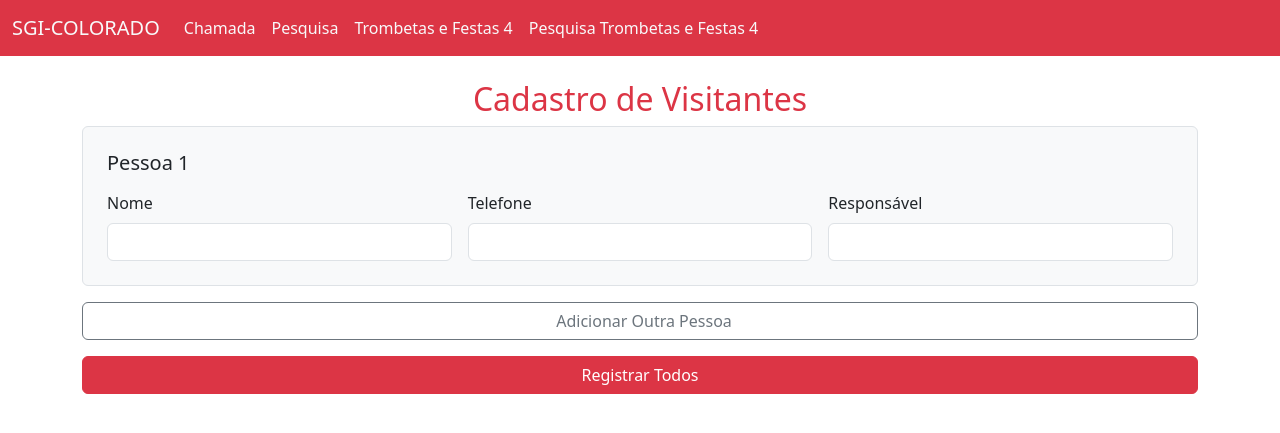
After one commit to douglasjava/sgi-colorado, a Flask app: page /trombetas in a window 1280 px wide. The commit adds this page. Shown: the top 433 px of the page. Run offline with Flask 2, Linux system fonts and the light colour scheme.

Commit message:
Fixs - Incluir tela para registro do Trombetas e Festas - Incluir tela para pesquisa e baixar relatório para o trombetas e festas

```diff
--- a/app.py
+++ b/app.py
@@ -1,4 +1,5 @@
 import os
+from datetime import datetime
 from io import StringIO
 
 from flask import Flask, render_template, request, redirect, url_for, flash, Response, session
@@ -7,11 +8,20 @@ import csv
 from urllib.parse import parse_qs, urlparse
 
 from database.database_manager import load_names, insert_presenca, load_result, remover_chamada, count_pessoa_grupo, \
-    count_pessoa
+    count_pessoa, insert_item_event_tf, pesquisa_event_tf
 
 app = Flask(__name__)
 app.secret_key = 'supersecretkey'
 
+DAYS_MAP = {
+    0: 'Segunda',
+    1: 'Terca',
+    2: 'Quarta',
+    3: 'Quinta',
+    4: 'Sexta',
+    5: 'Sábado',
+    6: 'Domingo'
+}
 
 @app.route('/')
 def index():
@@ -145,6 +155,41 @@ def download_csv():
     )
 
 
+@app.route('/download_tf_csv')
+def download_tf_csv():
+    try:
+        # Recupera os dados dos visitantes
+        visitantes = pesquisa_event_tf()
+
+        # Cria um arquivo CSV na memória
+        output = StringIO()
+        writer = csv.DictWriter(output, fieldnames=['Nome do Visitante', 'Telefone', 'Responsavel', 'Data do Evento'])
+        writer.writeheader()
+
+        for visitante in visitantes:
+            writer.writerow({
+                'Nome do Visitante': visitante['visitor_name'],
+                'Telefone': visitante['phone'],
+                'Responsavel': visitante['responsible'],
+                'Data do Evento': visitante['event_date'].strftime('%Y-%m-%d')  # Formata a data
+            })
+
+        # Rewind no StringIO
+        output.seek(0)
+
+        # Retorna a resposta com o CSV gerado
+        return Response(
+            output.getvalue(),
+            mimetype='text/csv',
+            headers={"Content-Disposition": "attachment;filename=visitantes.csv"}
+        )
+
+    except Exception as e:
+        print(f"Erro ao gerar o arquivo CSV: {e}")
+        flash("Erro ao gerar o arquivo CSV.", 'danger')
+        return redirect('/pesquisa_trombetas')
+
+
 @app.route('/dashboard', methods=['GET'])
 def dashboard():
 
@@ -160,6 +205,51 @@ def delete_presenca(presenca_id):
     remover_chamada(presenca_id)
     flash('Registro excluído com sucesso!', 'success')
     return redirect(url_for('pesquisa'))
+
+
+@app.route('/trombetas', methods=['GET', 'POST'])
+def trombetas():
+    if request.method == 'GET':
+        return render_template('trombetas.html')
+
+    if request.method == 'POST':
+        try:
+            visitantes = request.json.get('visitantes', [])
+            data_register = datetime.now().strftime('%Y-%m-%d')
+
+            if not visitantes:
+                flash('Nenhum dado recebido!', 'danger')
+                return redirect('/trombetas')
+
+            for visitante in visitantes:
+                insert_item_event_tf(
+                    visitante['name'],
+                    visitante['phone'],
+                    visitante['responsible'],
+                    data_register
+                )
+
+            flash('Visitantes registrados com sucesso!', 'success')
+        except Exception as e:
+            print(f"Erro ao registrar os visitantes: ", e)
+            flash(f'Ocorreu um erro ao registrar os visitantes: {str(e)}', 'danger')
+
+        return redirect('/trombetas')
+
+
+@app.route('/pesquisa_trombetas', methods=['GET'])
+def pesquisa_trombetas():
+    try:
+
+        visitantes = pesquisa_event_tf()
+
+        # Passa os dados para o template
+        return render_template('pesquisa_trombetas.html', visitantes=visitantes)
+
+    except Exception as e:
+        print(f"Erro ao consultar dados: {e}")
+        flash("Erro ao carregar os dados.", 'danger')
+        return redirect('/pesquisa_trombetas')
 
 
 def calculate_presence_percentage(presencas, count_group):
--- /dev/null
+++ b/templates/trombetas.html
@@ -0,0 +1,238 @@
+<!DOCTYPE html>
+<html lang="pt">
+
+<head>
+  <meta charset="UTF-8">
+  <meta name="viewport" content="width=device-width, initial-scale=1.0">
+  <title>Cadastro de Visitantes</title>
+  <link href="https://cdn.jsdelivr.net/npm/bootstrap@5.3.0-alpha1/dist/css/bootstrap.min.css" rel="stylesheet">
+  <script defer src="https://cdn.jsdelivr.net/npm/bootstrap@5.3.0-alpha1/dist/js/bootstrap.bundle.min.js"></script>
+</head>
+
+<body>
+  <!-- Navbar Setup -->
+  <nav class="navbar navbar-expand-lg navbar-light bg-danger">
+    <div class="container-fluid">
+      <!-- Navbar brand -->
+      <a class="navbar-brand text-light" href="{{ url_for('index') }}">
+        SGI-COLORADO
+      </a>
+      <!-- Navbar toggle button -->
+      <button class="navbar-toggler" type="button" data-bs-toggle="offcanvas" data-bs-target="#sidebar" aria-controls="sidebar">
+        <span class="navbar-toggler-icon"></span>
+      </button>
+      <!-- Top menu in navbar -->
+      <div class="collapse navbar-collapse" id="navbarSupportedContent">
+        <ul class="navbar-nav me-auto mb-2 mb-lg-0">
+          <li class="nav-item">
+            <a class="nav-link active text-light" aria-current="page" href="{{ url_for('chamada') }}">
+              Chamada
+            </a>
+          </li>
+          <li class="nav-item">
+            <a class="nav-link text-light" href="{{ url_for('pesquisa') }}">
+              Pesquisa
+            </a>
+          </li>
+          <li class="nav-item">
+            <a class="nav-link text-light" href="{{ url_for('trombetas') }}">
+              Trombetas e Festas 4
+            </a>
+          </li>
+          <li class="nav-item">
+            <a class="nav-link text-light" href="{{ url_for('pesquisa_trombetas') }}">
+              Pesquisa Trombetas e Festas 4
+            </a>
+          </li>
+        </ul>
+      </div>
+    </div>
+  </nav>
+
+  <!-- Sidebar Setup -->
+  <div class="offcanvas offcanvas-start" tabindex="-1" id="sidebar">
+    <div class="offcanvas-header">
+      <img src="{{ url_for('static', filename='logo-colorado.png') }}" alt="Logo Colorado" width="100" class="logo-img mb-4">
+      <h5 class="offcanvas-title text-danger">
+        SGI-COLORADO
+      </h5>
+      <button type="button" class="btn-close text-reset" data-bs-dismiss="offcanvas" aria-label="Close"></button>
+    </div>
+    <div class="offcanvas-body bg-danger">
+      <ul class="navbar-nav">
+        <li class="nav-item">
+          <a class="nav-link text-light" href="{{ url_for('chamada') }}">
+            Chamada
+          </a>
+        </li>
+        <li class="nav-item">
+          <a class="nav-link text-light" href="{{ url_for('pesquisa') }}">
+            Pesquisa
+          </a>
+        </li>
+        <li class="nav-item">
+          <a class="nav-link text-light" href="{{ url_for('trombetas') }}">
+            Trombetas e Festas 4
+          </a>
+        </li>
+        <li class="nav-item">
+          <a class="nav-link text-light" href="{{ url_for('pesquisa_trombetas') }}">
+            Pesquisa Trombetas e Festas 4
+          </a>
+        </li>
+      </ul>
+    </div>
+  </div>
+
+  <div class="container mt-4">
+    <h2 class="text-center text-danger">Cadastro de Visitantes</h2>
+    <form id="visitor-form" class="space-y-6">
+      <div id="visitor-list">
+        <!-- Visitantes serão adicionados aqui -->
+      </div>
+
+      <button type="button" class="btn btn-outline-secondary w-100 mb-3" id="add-visitor">
+        <i class="bi bi-plus-circle me-2"></i>Adicionar Outra Pessoa
+      </button>
+      <button type="submit" class="btn btn-danger w-100">
+        <span id="loading-spinner" class="spinner-border spinner-border-sm d-none me-2"></span>
+        <span id="submit-text">Registrar Todos</span>
+      </button>
+    </form>
+  </div>
+
+  <script>
+    const visitorList = document.getElementById("visitor-list");
+    const addVisitorButton = document.getElementById("add-visitor");
+    const visitorForm = document.getElementById("visitor-form");
+    const loadingSpinner = document.getElementById("loading-spinner");
+    const submitText = document.getElementById("submit-text");
+
+    // Armazena os visitantes
+    let visitors = [];
+
+    // Adiciona um novo visitante
+    function addVisitor() {
+      visitors.push({ name: "", phone: "", responsible: "" });
+      renderVisitors();
+    }
+
+    // Atualiza os valores do visitante
+    function updateVisitor(index, field, value) {
+      visitors[index][field] = value;
+    }
+
+    // Remove um visitante
+    function removeVisitor(index) {
+      visitors.splice(index, 1);
+      renderVisitors();
+    }
+
+    // Aplica a máscara ao campo de telefone
+    function applyPhoneMask(input) {
+      input.addEventListener("input", () => {
+        let value = input.value.replace(/\D/g, ""); // Remove caracteres não numéricos
+        value = value.replace(/^(\d{2})(\d)/g, "($1) $2"); // Adiciona o parêntese e espaço
+        value = value.replace(/(\d{5})(\d{4})$/, "$1-$2"); // Adiciona o hífen
+        input.value = value;
+      });
+    }
+
+    // Renderiza os visitantes no DOM
+    function renderVisitors() {
+      visitorList.innerHTML = "";
+      visitors.forEach((visitor, index) => {
+        const visitorElement = document.createElement("div");
+        visitorElement.className = "p-4 bg-light border rounded mb-3";
+
+        visitorElement.innerHTML = `
+          <div class="d-flex justify-content-between align-items-center mb-3">
+            <h5 class="mb-0">Pessoa ${index + 1}</h5>
+            ${
+              visitors.length > 1
+                ? `<button type="button" class="btn btn-sm btn-danger" onclick="removeVisitor(${index})">
+                    <i class="bi bi-trash"></i> Remover
+                   </button>`
+                : ""
+            }
+          </div>
+          <div class="row g-3">
+            <div class="col-md-4">
+              <label class="form-label">Nome</label>
+              <input
+                type="text"
+                class="form-control"
+                value="${visitor.name}"
+                oninput="updateVisitor(${index}, 'name', this.value)"
+                required
+              >
+            </div>
+            <div class="col-md-4">
+              <label class="form-label">Telefone</label>
+              <input
+                type="tel"
+                class="form-control phone-mask"
+                value="${visitor.phone}"
+                oninput="updateVisitor(${index}, 'phone', this.value)"
+                required
+              >
+            </div>
+            <div class="col-md-4">
+              <label class="form-label">Responsável</label>
+              <input
+                type="text"
+                class="form-control"
+                value="${visitor.responsible}"
+                oninput="updateVisitor(${index}, 'responsible', this.value)"
+                required
+              >
+            </div>
+          </div>
+        `;
+
+        visitorList.appendChild(visitorElement);
+
+        // Aplica a máscara ao campo de telefone
+        const phoneInput = visitorElement.querySelector(".phone-mask");
+        applyPhoneMask(phoneInput);
+      });
+    }
+
+    // Lógica de submissão do formulário
+    visitorForm.addEventListener("submit", async (e) => {
+      e.preventDefault();
+
+      // Exibe o loading
+      loadingSpinner.classList.remove("d-none");
+      submitText.textContent = "Registrando...";
+
+      try {
+        const response = await fetch("/trombetas", {
+          method: "POST",
+          headers: { "Content-Type": "application/json" },
+          body: JSON.stringify({ visitantes: visitors }),
+        });
+
+        if (!response.ok) throw new Error("Falha ao registrar visitantes.");
+
+        alert("Visitantes cadastrados com sucesso!");
+      } catch (error) {
+        console.error(error);
+        alert("Ocorreu um erro ao registrar os visitantes.");
+      } finally {
+        // Oculta o loading
+        loadingSpinner.classList.add("d-none");
+        submitText.textContent = "Registrar Todos";
+        visitorForm.reset();
+        visitors = [];
+        renderVisitors();
+      }
+    });
+
+    // Adiciona o primeiro visitante ao carregar a página
+    addVisitorButton.addEventListener("click", addVisitor);
+    addVisitor();
+  </script>
+</body>
+
+</html>
```
Also changed, not shown: database/database_manager.py (+20 -1 lines), scripts-db/table_tf.sql (added, +11 -0 lines), templates/chamada.html (+20 -0 lines), templates/index.html (+20 -0 lines), templates/pesquisa.html (+20 -0 lines), templates/pesquisa_trombetas.html (added, +133 -0 lines).
